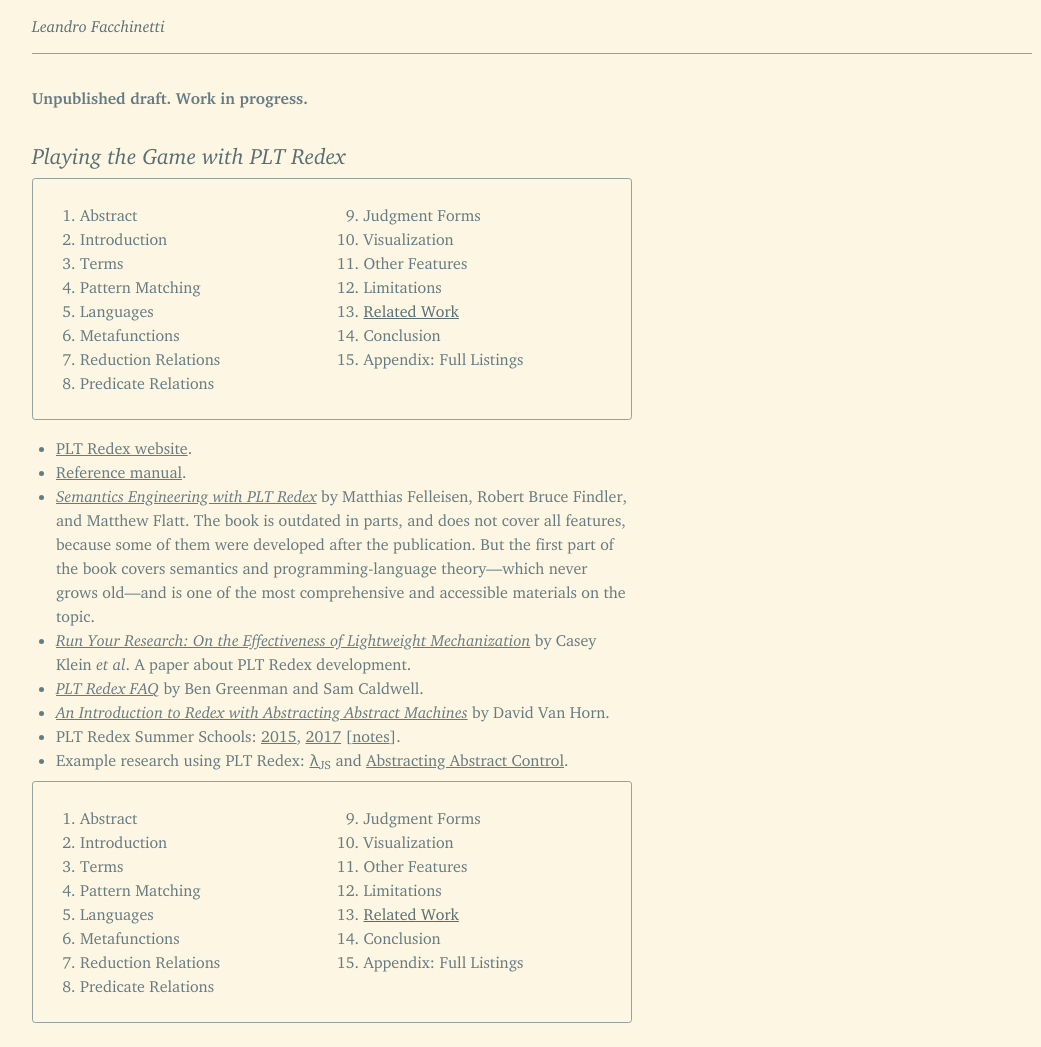
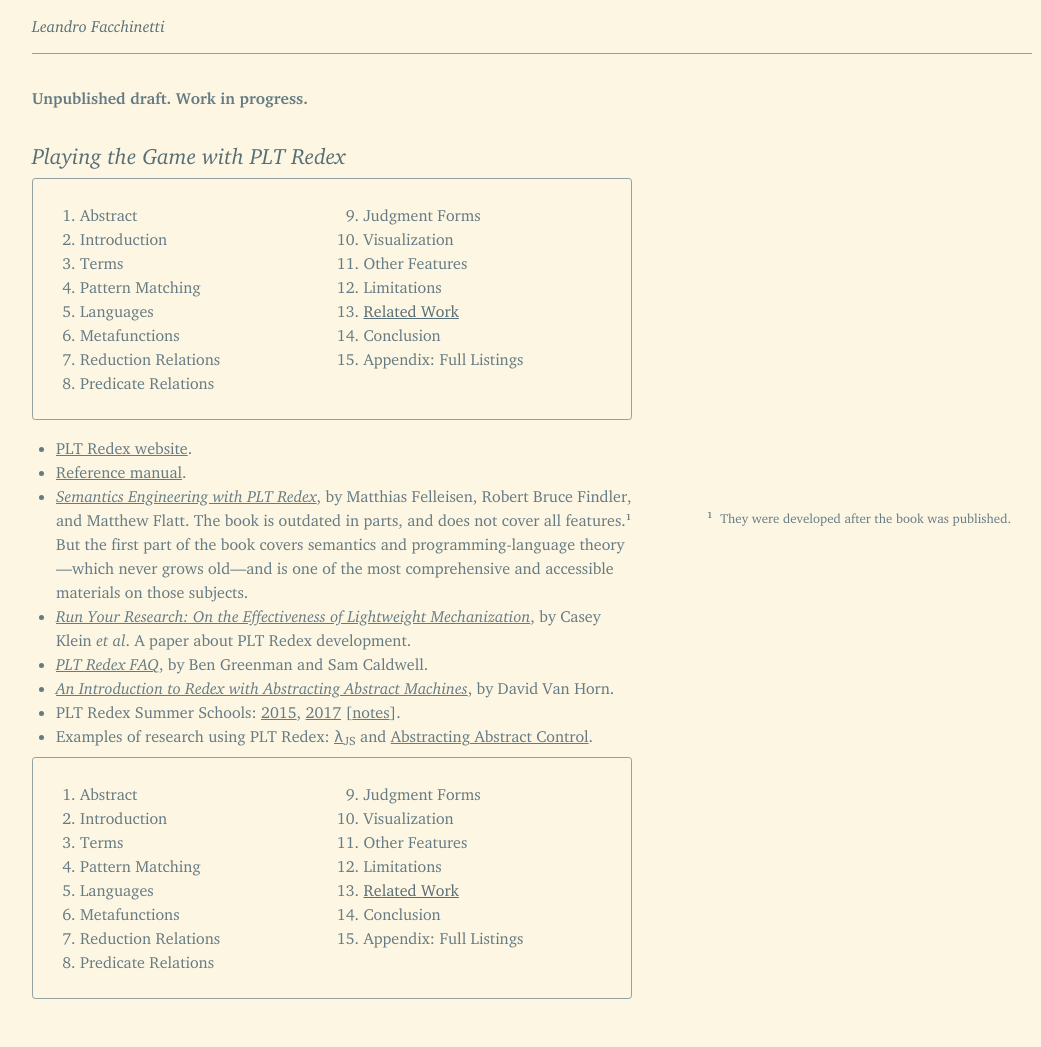
Before and after one commit to leafac/leafac.com, a Jekyll site: the page built from prose/playing-the-game-with-plt-redex/related-work.md, in a window 1280 px wide. Shown: the whole page, without its empty margins (108-1149 px from the left). Built offline with Jekyll 4.4.1, drawn with Linux system fonts in a browser that asks for light colours; after the commit the page ends 1023 px from its top, so only the background shows below that.

Commit message:
Editing pass approaching the end

```diff
--- a/prose/playing-the-game-with-plt-redex/related-work.md
+++ b/prose/playing-the-game-with-plt-redex/related-work.md
@@ -7,9 +7,9 @@
 
 - [PLT Redex website](https://redex.racket-lang.org).
 - [Reference manual](https://docs.racket-lang.org/redex/index.html).
-- [*Semantics Engineering with PLT Redex*](https://mitpress.mit.edu/books/semantics-engineering-plt-redex) by Matthias Felleisen, Robert Bruce Findler, and Matthew Flatt. The book is outdated in parts, and does not cover all features, because some of them were developed after the publication. But the first part of the book covers semantics and programming-language theory—which never grows old—and is one of the most comprehensive and accessible materials on the topic.
-- [*Run Your Research: On the Effectiveness of Lightweight Mechanization*](https://eecs.northwestern.edu/~robby/lightweight-metatheory/popl2012-kcdeffmrtf.pdf) by Casey Klein *et al*. A paper about PLT Redex development.
-- [*PLT Redex FAQ*](https://prl.ccs.neu.edu/blog/2017/09/25/plt-redex-faq/) by Ben Greenman and Sam Caldwell.
-- [*An Introduction to Redex with Abstracting Abstract Machines*](https://dvanhorn.github.io/redex-aam-tutorial/) by David Van Horn.
+- [*Semantics Engineering with PLT Redex*](https://mitpress.mit.edu/books/semantics-engineering-plt-redex), by Matthias Felleisen, Robert Bruce Findler, and Matthew Flatt. The book is outdated in parts, and does not cover all features.<label class="margin-note"><input type="checkbox"><span markdown="1">They were developed after the book was published.</span></label> But the first part of the book covers semantics and programming-language theory—which never grows old—and is one of the most comprehensive and accessible materials on those subjects.
+- [*Run Your Research: On the Effectiveness of Lightweight Mechanization*](https://eecs.northwestern.edu/~robby/lightweight-metatheory/popl2012-kcdeffmrtf.pdf), by Casey Klein *et al*. A paper about PLT Redex development.
+- [*PLT Redex FAQ*](https://prl.ccs.neu.edu/blog/2017/09/25/plt-redex-faq/), by Ben Greenman and Sam Caldwell.
+- [*An Introduction to Redex with Abstracting Abstract Machines*](https://dvanhorn.github.io/redex-aam-tutorial/), by David Van Horn.
 - PLT Redex Summer Schools: [2015](https://www.cs.utah.edu/~mflatt/plt-redex/), [2017](https://summer-school.racket-lang.org/2017/) [[notes](https://summer-school.racket-lang.org/2017/notes/)].
-- Example research using PLT Redex: [`λ`<sub>JS</sub>](https://github.com/brownplt/LambdaS5) and [Abstracting Abstract Control](https://github.com/dvanhorn/aac).
+- Examples of research using PLT Redex: [`λ`<sub>JS</sub>](https://github.com/brownplt/LambdaS5) and [Abstracting Abstract Control](https://github.com/dvanhorn/aac).
```
Also changed, not shown: prose/playing-the-game-with-plt-redex/limitations.md (+16 -38 lines), 1 other file.
